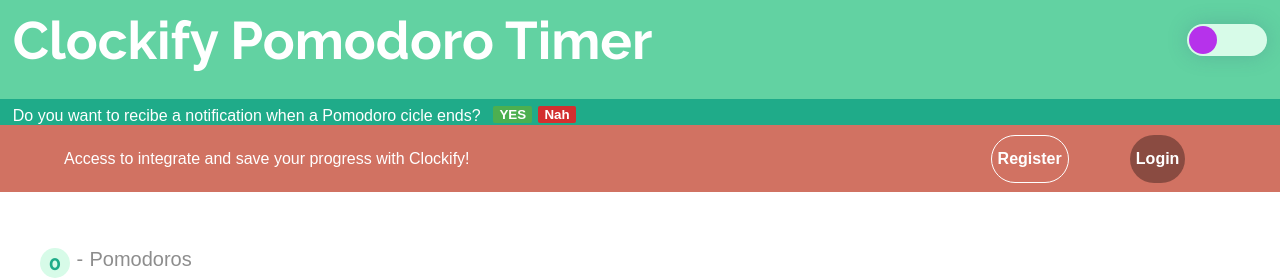
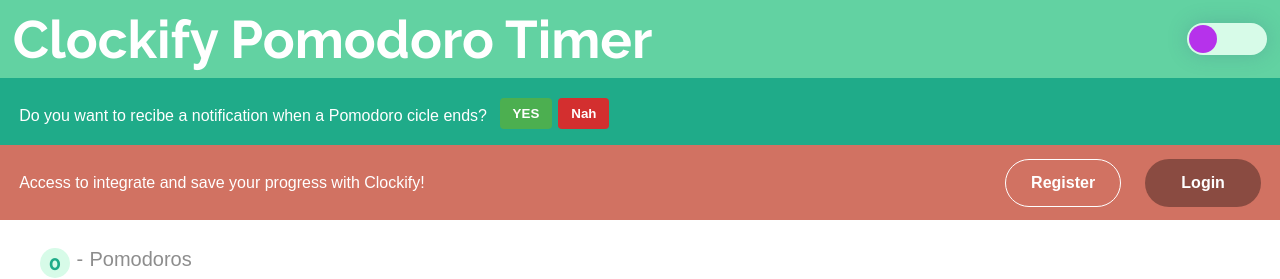
Before and after one commit to FranP-code/Pomodoro-Timer-with-Clockify-integration, a React (Create React App) app: page / in a window 1280 px wide. Shown: the top 279 px of the page. Built offline with nearby package versions, Linux system fonts and the light colour scheme; no server answers; a web font is replaced by a local one.

Commit message:
changed some styles and layout

```diff
--- a/src/components/Header/Header.jsx
+++ b/src/components/Header/Header.jsx
@@ -20,6 +20,7 @@ const Header = (props) => {
 
     return (
         <header className={props.darkMode ? 'header-main-page dark-mode-component' : 'header-main-page'} >
+            <div className="main-title">
                 <h1 className='title-link'><Link to="/">Clockify Pomodoro Timer</Link></h1>
                 <div className="buttons-container">
                     {
@@ -39,9 +40,13 @@ const Header = (props) => {
                         setDarkmode={props.setDarkmode}
                     />
                 </div>
+            </div>
+            {
+                props.KonamiCodeActive &&
                     <div className="konami-code">
-                {props.KonamiCodeActive ? 'Konami Code ON' : null}
+                        Konami Code ON
                     </div>
+            }
             {
                 props.notificationPermission === undefined || process.env.REACT_APP_ENVIROMENT === "development" ?
                     <div className={props.darkMode ? 'notification-select dark-mode-component' : 'notification-select'}>
@@ -66,7 +71,6 @@ const Header = (props) => {
                 : null
             }
         </header>
-
     )
 }
 
--- a/src/components/Header/header-styles.css
+++ b/src/components/Header/header-styles.css
@@ -6,7 +6,13 @@
   height: 24vh;
   box-sizing: border-box;
 }
-.header-main-page .title-link {
+.header-main-page .main-title {
+  width: 100%;
+  display: flex;
+  justify-content: space-between;
+  padding: 1vh 0px;
+}
+.header-main-page .main-title .title-link {
   width: -webkit-fit-content;
   width: -moz-fit-content;
   width: fit-content;
@@ -20,25 +26,22 @@
   align-items: center;
   flex-grow: 1;
 }
-.header-main-page .title-link a {
+.header-main-page .main-title .title-link a {
   color: #ffffff;
   font-family: var(--title-font);
   text-decoration: none;
   cursor: pointer;
 }
-.header-main-page .konami-code {
-  color: #4c8ad5;
-}
-.header-main-page .buttons-container {
+.header-main-page .main-title .buttons-container {
   display: flex;
   align-items: center;
   margin-top: auto;
   margin-bottom: auto;
 }
-.header-main-page .buttons-container a, .header-main-page .buttons-container label {
+.header-main-page .main-title .buttons-container a, .header-main-page .main-title .buttons-container label {
   margin-right: 1vw;
 }
-.header-main-page .buttons-container button {
+.header-main-page .main-title .buttons-container button {
   padding: 2vh 3vw;
   background-color: var(--second-color);
   font-size: 1.1em;
@@ -49,12 +52,16 @@
   color: #ffffff;
   border-radius: 5%;
 }
+.header-main-page .konami-code {
+  color: #4c8ad5;
+}
 .header-main-page .notification-select {
   width: 100%;
+  min-height: 36px;
   background-color: var(--second-color);
   display: flex;
   align-items: flex-end;
-  padding-left: 1vw;
+  padding: 2vh 0px 2vh 1.5vw;
   margin-top: auto;
   box-sizing: border-box;
 }
@@ -70,8 +77,9 @@
 .header-main-page .notification-select button {
   margin-top: 0.5vh;
   margin-right: 0.5vw;
+  padding: 1vh 1vw;
   border: none;
-  border-radius: 2px;
+  border-radius: 4px;
   align-self: center;
   color: #fff;
   font-weight: bold;
@@ -85,11 +93,13 @@
 }
 .header-main-page .banner-login {
   width: 100%;
+  height: 10vh;
+  max-height: 75px;
   background-color: #D17262;
   display: flex;
   align-items: center;
   justify-content: space-between;
-  padding: 0px 5vw;
+  padding: 0px 1.5vw;
 }
 .header-main-page .banner-login p {
   color: #fff;
@@ -98,8 +108,11 @@
   width: 20vw;
   display: flex;
   justify-content: space-around;
+  -moz-column-gap: 3vh;
+       column-gap: 3vh;
 }
 .header-main-page .banner-login .button-container button {
+  width: 100%;
   font-size: 12pt;
   font-weight: bold;
   color: #ffffff;
@@ -129,7 +142,6 @@
   .header-main-page h3 {
     font-size: 13pt;
   }
-
   .notification-select {
     height: auto;
     flex-wrap: wrap;
@@ -144,7 +156,6 @@
     width: 20%;
     margin-bottom: 1vh;
   }
-
   .banner-login {
     justify-content: initial;
     height: auto;
--- a/src/components/Header/header-styles.scss
+++ b/src/components/Header/header-styles.scss
@@ -9,6 +9,14 @@
     height: calc(100vh - calc(68vh + 8vh)); // 100vh minus .main-pomodoro and .go-to-down-arrow
 
     box-sizing: border-box;
+
+    .main-title {
+        width: 100%;
+
+        display: flex;
+        justify-content: space-between;
+
+        padding: 1vh 0px;
 
         .title-link {
             width: fit-content;
@@ -35,11 +43,6 @@
                 cursor: pointer;
             }
         }
-
-    .konami-code {
-        color: #4c8ad5;
-    }
-
         .buttons-container {
             display: flex;
             align-items: center;
@@ -64,17 +67,23 @@
                 border-radius: 5%;
             }
         }
+    }
+
+    .konami-code {
+        color: #4c8ad5;
+    }
 
     .notification-select {
 
         width: 100%;
+        min-height: 36px;
 
         background-color: var(--second-color);
 
         display: flex;
         align-items: flex-end;
 
-        padding-left: 1vw;
+        padding: 2vh 0px 2vh 1.5vw;
         margin-top: auto;
 
         box-sizing: border-box;
@@ -97,8 +106,10 @@
             margin-top: 0.5vh;
             margin-right: 0.5vw;
 
+            padding: 1vh 1vw;
+
             border: none;
-            border-radius: 2px;
+            border-radius: 4px;
 
             align-self: center;
 
@@ -106,20 +117,23 @@
             font-weight: bold;
 
             cursor: pointer;
-        }
 
-        button.yes {
+            &.yes {
                 background-color: rgb(76, 175, 80);
             }
 
-        button.no {
+            &.no {
                 background-color: rgb(211, 47, 47);
             }
+        }
+
     }
 
     .banner-login {
 
         width: 100%;
+        height: 10vh;
+        max-height: 75px;
 
         background-color: #D17262;
 
@@ -131,7 +145,7 @@
         align-items: center;
         justify-content: space-between;
 
-        padding: 0px 5vw;
+        padding: 0px 1.5vw;
 
         .button-container {
 
@@ -139,8 +153,10 @@
 
             display: flex;
             justify-content: space-around;
+            column-gap: 3vh;
 
             button {
+                width: 100%;
                 font-size: 12pt;
                 font-weight: bold;
                 color: #ffffff;
--- a/src/pages/Main/Pomodoro/pomodoro-styles.css
+++ b/src/pages/Main/Pomodoro/pomodoro-styles.css
@@ -4,6 +4,7 @@
   align-items: center;
   justify-content: center;
   height: 68vh;
+  min-height: 480px;
   background-color: var(--main-background-color);
 }
 .main-pomodoro .timer {
--- a/src/pages/Main/Pomodoro/pomodoro-styles.scss
+++ b/src/pages/Main/Pomodoro/pomodoro-styles.scss
@@ -6,6 +6,7 @@
     justify-content: center;
 
     height: 68vh;
+    min-height: 480px;
 
     background-color: var(--main-background-color);
 
```
Also changed, not shown: 2 other files (tests, documents, lock files or other folders). Lines whose indentation alone changed are shown as unchanged.
